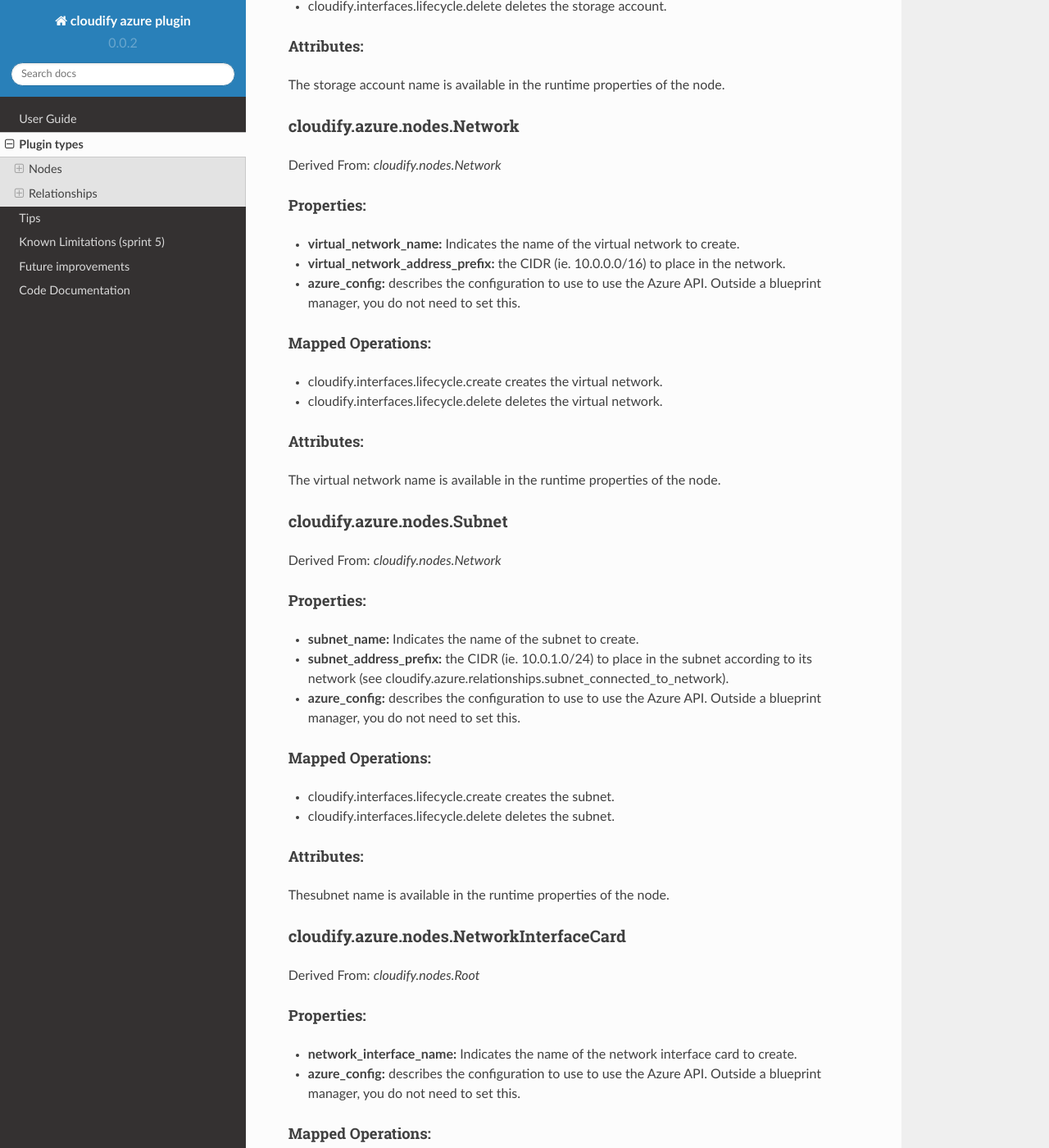
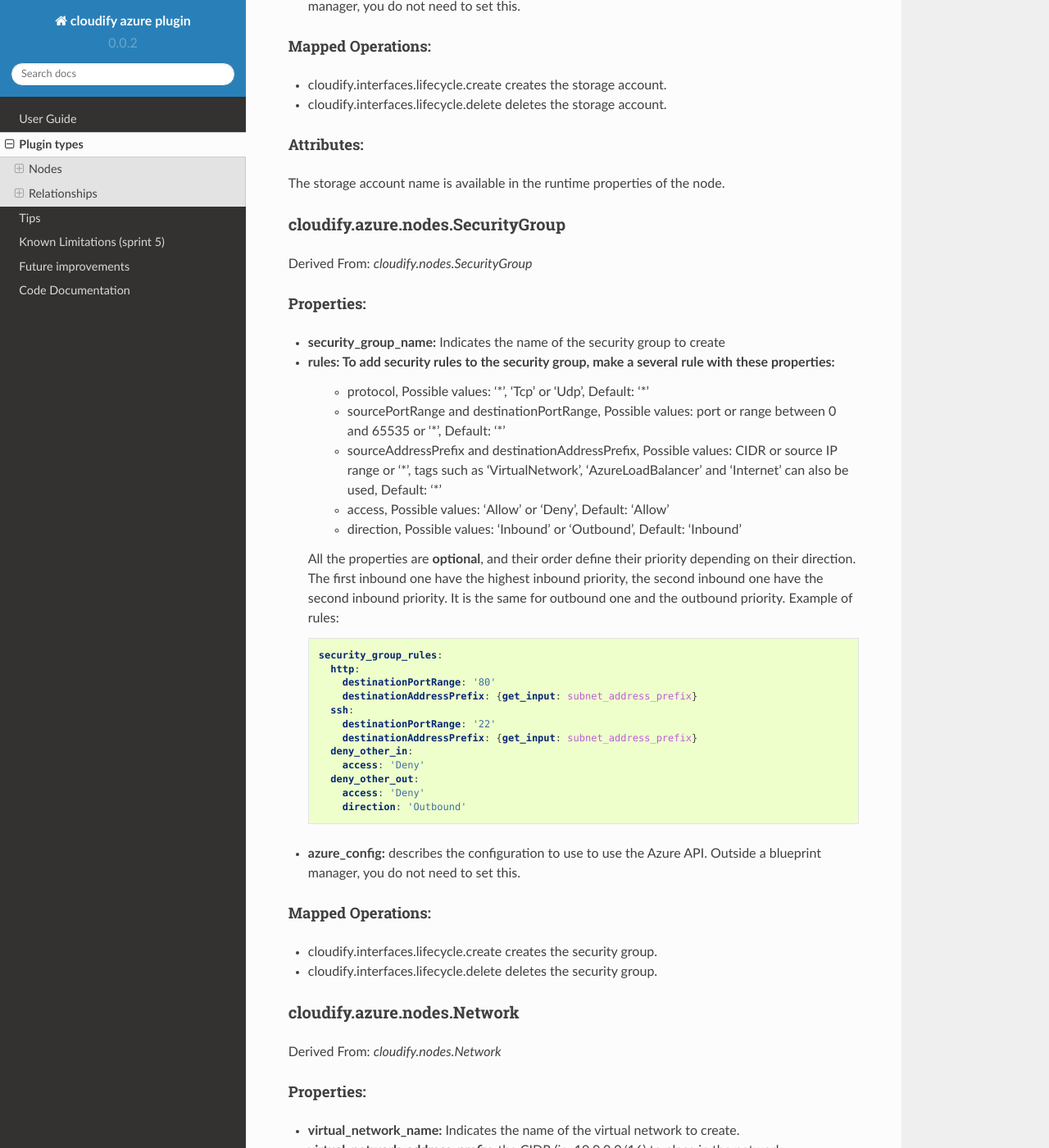
Before and after one commit to fastconnect/cloudify-azure-plugin, a Sphinx documentation site: the page built from docs/pages/plugin_types.rst, in a window 1280 px wide and 1400 px high, scrolled down 2626 px. Shown: the whole window at 82% size. Built offline with Sphinx 7.4.7 and the Read the Docs theme 2.0.0, drawn with Linux system fonts in a browser that asks for light colours; pages that are not in the unit, such as notebooks, are missing from menus; some of the changed text lies outside the part shown.

Commit message:
UPDATE doc; add security group documentation (CFAZURE-172 & 175)

```diff
--- a/docs/pages/plugin_types.rst
+++ b/docs/pages/plugin_types.rst
@@ -70,6 +70,51 @@
 ^^^^^^^^^^^
 
 The storage account name is available in the runtime properties of the node.
+
+cloudify.azure.nodes.SecurityGroup
+----------------------------------
+
+Derived From: *cloudify.nodes.SecurityGroup*
+
+Properties:
+^^^^^^^^^^^
+
+* **security_group_name:** Indicates the name of the security group to create
+* **rules:** To add security rules to the security group, make a several rule with these properties:
+    * protocol, Possible values: '\*', 'Tcp' or 'Udp', Default: '\*'
+    * sourcePortRange and destinationPortRange,
+      Possible values: port or range between 0 and 65535 or '\*', Default: '\*'
+    * sourceAddressPrefix and destinationAddressPrefix,
+      Possible values: CIDR or source IP range or '\*',
+      tags such as 'VirtualNetwork', 'AzureLoadBalancer' and 'Internet' can also be used, Default: '\*'
+    * access, Possible values: 'Allow' or 'Deny', Default: 'Allow'
+    * direction, Possible values: 'Inbound' or 'Outbound', Default: 'Inbound'
+
+  All the properties are **optional**, and their order define their priority depending on their direction.
+  The first inbound one have the highest inbound priority, the second inbound one have the second inbound priority.
+  It is the same for outbound one and the outbound priority. Example of rules:
+
+  .. code-block:: yaml
+
+    security_group_rules:
+      http:
+        destinationPortRange: '80'
+        destinationAddressPrefix: {get_input: subnet_address_prefix}
+      ssh:
+        destinationPortRange: '22'
+        destinationAddressPrefix: {get_input: subnet_address_prefix}
+      deny_other_in:
+        access: 'Deny'
+      deny_other_out:
+        access: 'Deny'
+        direction: 'Outbound'
+* **azure_config:** describes the configuration to use to use the Azure API. Outside a blueprint manager, you do not need to set this.
+
+Mapped Operations:
+^^^^^^^^^^^^^^^^^^
+
+* cloudify.interfaces.lifecycle.create creates the security group.
+* cloudify.interfaces.lifecycle.delete deletes the security group.
 
 cloudify.azure.nodes.Network
 ----------------------------
@@ -245,6 +290,11 @@
 
 The relationship to use to place an availability set within a resource group.
 
+cloudify.azure.relationships.security_group_contained_in_resource_group
+-----------------------------------------------------------------------
+
+The relationship to use to place a security group within a resource group.
+
 cloudify.azure.relationships.network_contained_in_resource_group
 ----------------------------------------------------------------
 
@@ -254,6 +304,11 @@
 --------------------------------------------------------
 
 The relationship to use to place a subnet within a network.
+
+cloudify.azure.relationships.subnet_connected_to_security_group
+---------------------------------------------------------------
+
+The relationship to use to connect a subnet within a security group.
 
 cloudify.azure.relationships.nic_connected_to_subnet
 ----------------------------------------------------
```
Also changed, not shown: 1 other file.
